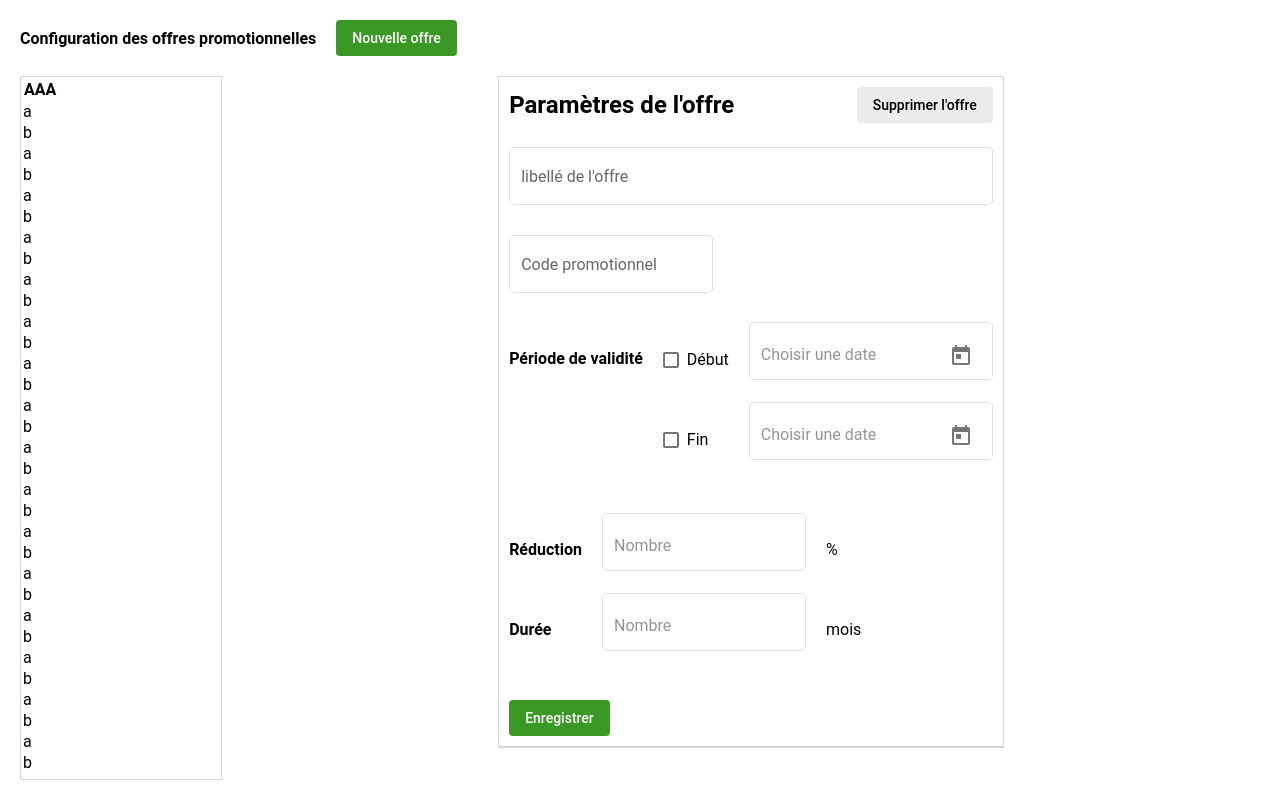
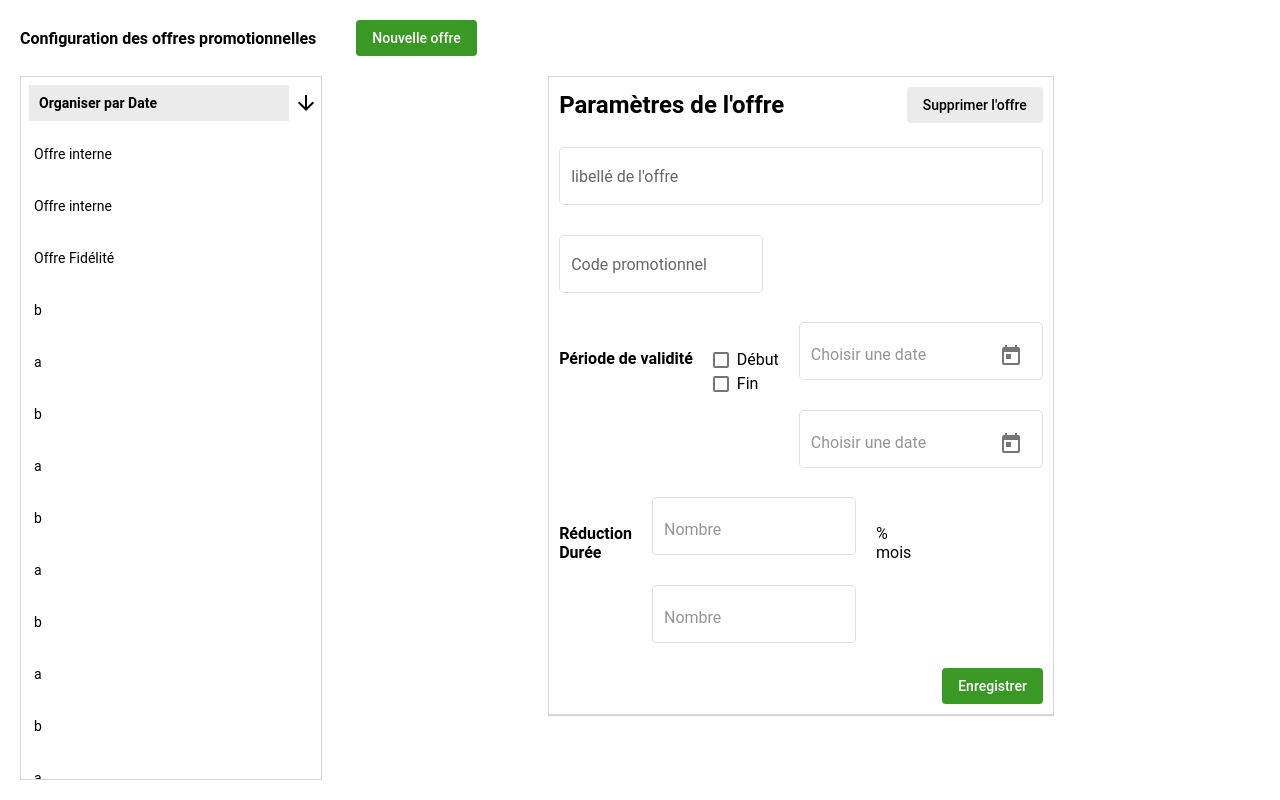
Before and after one commit to emilletpharma/Coupon, an Angular app: page / in a window 1280 px wide. Built offline with nearby package versions, Linux system fonts and the light colour scheme.

Commit message:
3 files modified

```diff
--- a/src/app/form-field-overview-example.html
+++ b/src/app/form-field-overview-example.html
@@ -5,32 +5,27 @@
 	</div>
 
 	<div class="content">
+
 		<div class="left">
-
 			<table>
 				<th>
-          AAA
+					<div class="frame">
+						<div class="title">Organiser par Date</div>
+					</div>
+					<mat-icon aria-hidden="false" aria-label="Example home icon">arrow_downward</mat-icon>
 				</th>
 				<tr *ngFor="let value of values">
+					<td>
+						<div class="cell">
+							{{value}}
+						</div>
+					</td>
+				</tr>
+			</table>
+		</div>
 
-          {{value}}
+		<div class="space"></div>
 
-
-        </tr>
-
-
-      </table>
-
-
-
-
-
-
-
-
-
-		</div>
-		<div class="space"></div>
 		<div class="right">
 			<div class="frame">
 				<div class="header">
@@ -48,7 +43,8 @@
 
 						<div class="horizontal">
 							<div class="vertical">
-							<div *ngFor="let validity of validities" class="bold right-space cell">{{validity.title}}
+								<div *ngFor="let validity of validities" class="bold right-space cell">
+									{{validity.title}}
 								</div>
 							</div>
 
@@ -67,7 +63,8 @@
 						</div>
 						<div class="horizontal">
 							<div class="vertical">
-							<div *ngFor="let promotion of promotions" class="right-space bold cell">{{promotion.title}}
+								<div *ngFor="let promotion of promotions" class="right-space bold cell">
+									{{promotion.title}}
 								</div>
 							</div>
 							<div class="vertical">
@@ -77,11 +74,13 @@
             </mat-form-field>
 							</div>
 							<div class="vertical">
-							<div *ngFor="let promotion of promotions" class="right-space cell">{{promotion.unit}}</div>
+								<div *ngFor="let promotion of promotions" class="right-space cell">{{promotion.unit}}
 								</div>
 							</div>
-
+						</div>
+						<div class="horizontal-reverse">
 							<button mat-flat-button class="primary-button end">Enregistrer</button>
+						</div>
 			</div>
 		</div>
 		<div class="space"></div>
--- a/src/app/form-field-overview-example.scss
+++ b/src/app/form-field-overview-example.scss
@@ -13,7 +13,7 @@
     align-items: center;
 
     .title {
-      margin-right: 20px;
+      margin-right: 40px;
     }
   }
 
@@ -24,20 +24,56 @@
     align-items: stretch;
 
     .left {
+      width: 100%;
       margin: 0 0 20px 20px;
       overflow-y:auto;
-      flex-basis: 200px;
+      flex-basis: 300px;
       border: solid 1px rgba(0, 0, 0, 0.16);
 
-      th {
-        background: white;
-        position: sticky;
-        top: 0;
+      table {
+        width: 100%;
+
+        th {
+          background: white;
+          position: sticky;
+          top: 0;
+          display: flex;
+          flex-direction: row;
+          align-items: center;
+          align-content: space-between;
+
+        .frame {
+          margin: 5px;
+          flex: 1;
+          background:rgba(0, 0, 0, 0.08);
+
+          .title {
+            text-align: left;
+            padding: 10px;
+            font-size: 14px;
+        }
+
+        mat-icon {
+          flex: 1;
+
+        }
+        }
       }
 
-      .title {
-        padding-right: 10px;
+      tr {
+        height: 50px;
+
+        td {
+          vertical-align: middle;
+
+          .cell {
+            height: 100%;
+            margin-left: 10px;
+            font-size: 14px;
         }
+        }
+      }
+      }
       }
 
     .right {
@@ -73,7 +109,6 @@
       }
 
         .horizontal {
-          width: 100%;
           display: flex;
           flex-direction: row;
           align-items: baseline;
@@ -106,20 +141,23 @@
 }
 
 .horizontal {
-  width: 100%;
   display: flex;
   flex-direction: row;
   align-items: baseline;
 }
+
+.horizontal-reverse {
+  display: flex;
+  flex-direction: row-reverse;
+}
+
 
 .vertical {
   display: flex;
   flex-direction: column;
 
 }
-.cell {
-  height: 80px;
-}
+
 
 .space {
   flex: 1;
--- a/src/app/form-field-overview-example.ts
+++ b/src/app/form-field-overview-example.ts
@@ -19,6 +19,6 @@ export class FormFieldOverviewExample {
   ]
 
 
-values = ["a", "b","a", "b","a", "b","a", "b","a", "b","a", "b","a", "b","a", "b","a", "b","a", "b","a", "b","a", "b","a", "b","a", "b","a", "b","a", "b","a", "b","a", "b","a", "b","b","a", "b","a", "b","a", "b","a", "b","a", "b","a", "b","a", "b","a", "b","a", "b","b","a", "b","a", "b","a", "b","a", "b","a", "b","a", "b","a", "b","a", "b","a", "b","b","a", "b","a", "b","a", "b","a", "b","a", "b","a", "b","a", "b","a", "b","a", "b",]
+values = ["Offre interne", "Offre interne","Offre Fidélité", "b","a", "b","a", "b","a", "b","a", "b","a", "b","a", "b","a", "b","a", "b","a", "b","a", "b","a", "b","a", "b","a", "b","a", "b","a", "b","a", "b","a", "b","b","a", "b","a", "b","a", "b","a", "b","a", "b","a", "b","a", "b","a", "b","a", "b","b","a", "b","a", "b","a", "b","a", "b","a", "b","a", "b","a", "b","a", "b","a", "b","b","a", "b","a", "b","a", "b","a", "b","a", "b","a", "b","a", "b","a", "b","a", "b",]
 
 }
```
Lines whose indentation alone changed are shown as unchanged.
